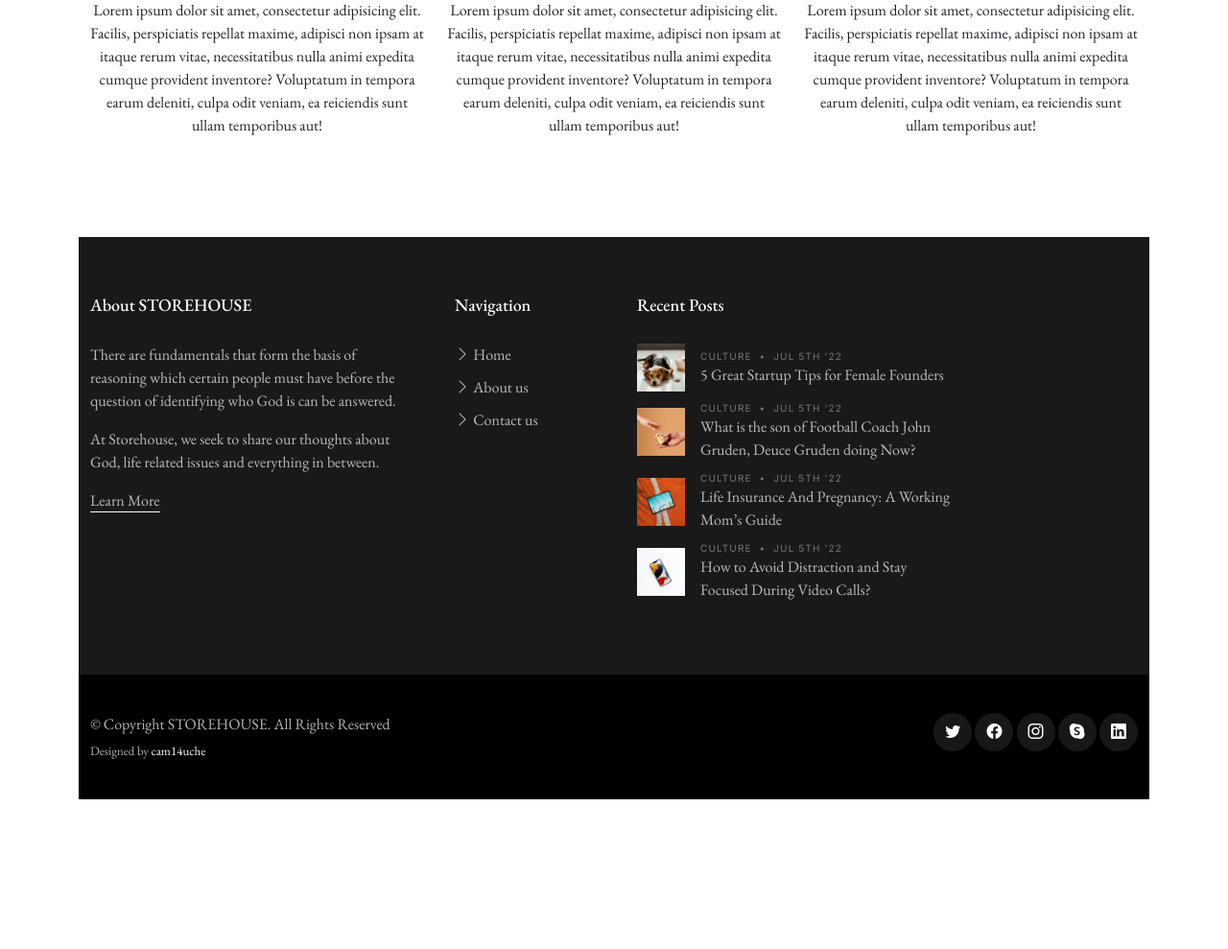
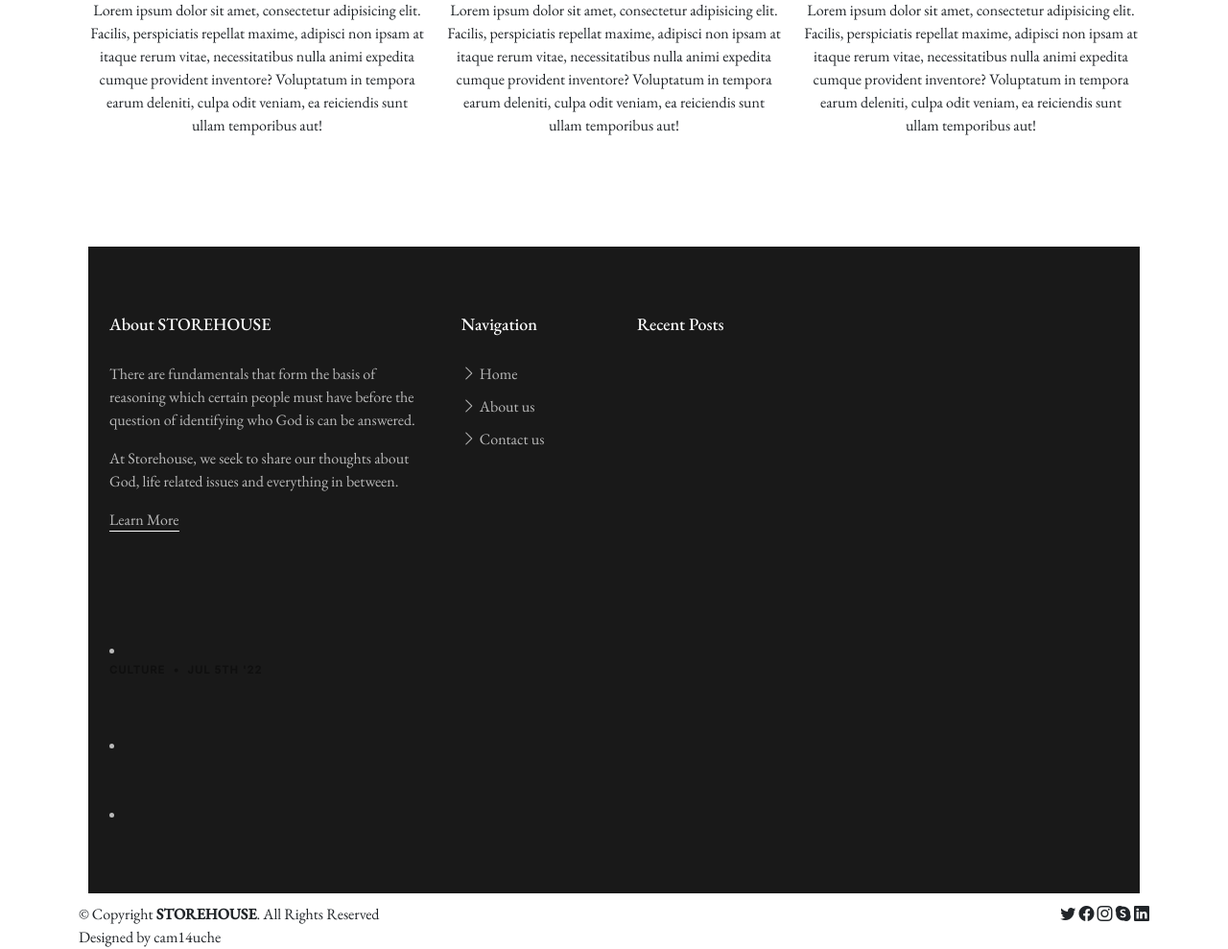
Before and after one commit to cam14uche2/Storehouse1, a Django app: page /about in a window 1280 px wide. Shown: the part 1893-2882 px from the top of the page at 96% size. Before the commit the page ends 2726 px from the top, so only its background shows below. Run offline with Django 4.2, Linux system fonts and the light colour scheme; parts of the project's set-up code (start-up, migrations or seed data) failed here and were passed over; some libraries are stand-ins or nearby versions; some web fonts are replaced.

Commit message:
final updating

```diff
--- a/Direction/Direction/__init__.py
+++ b/Direction/Direction/__init__.py
@@ -0,0 +1,3 @@
+import os
+import sys
+sys.path.insert(1, os.getcwd())
--- a/Direction/Direction/settings.py
+++ b/Direction/Direction/settings.py
@@ -124,7 +124,7 @@
 
 # Static files (CSS, JavaScript, Images)
 # https://docs.djangoproject.com/en/4.1/howto/static-files/
-
+STATIC_ROOT = os.path.join(BASE_DIR, 'staticfiles')
 STATIC_URL = 'static/'
 MEDIA_URL = '/media/'
 
--- a/Direction/Storehouse/templates/base.html
+++ b/Direction/Storehouse/templates/base.html
@@ -140,41 +140,31 @@
             <ul class="footer-links footer-blog-entry list-unstyled">
               <li>
                 <a href="{% url 'home' %}" class="d-flex align-items-center">
-                  <img src="{% static 'Storehouse/assets/img/post-sq-1.jpg' %}" alt="" class="img-fluid me-3">
-                  <div>
-                    <div class="post-meta d-block"><span class="date">Culture</span> <span class="mx-1">&bullet;</span> <span>Jul 5th '22</span></div>
-                    <span>5 Great Startup Tips for Female Founders</span>
+
+
+
                   </div>
                 </a>
               </li>
 
               <li>
                 <a href="{% url 'home' %}" class="d-flex align-items-center">
-                  <img src="{% static 'Storehouse/assets/img/post-sq-2.jpg' %}" alt="" class="img-fluid me-3">
-                  <div>
+
                     <div class="post-meta d-block"><span class="date">Culture</span> <span class="mx-1">&bullet;</span> <span>Jul 5th '22</span></div>
-                    <span>What is the son of Football Coach John Gruden, Deuce Gruden doing Now?</span>
-                  </div>
+
                 </a>
               </li>
 
               <li>
                 <a href="{% url 'home' %}" class="d-flex align-items-center">
-                  <img src="{% static 'Storehouse/assets/img/post-sq-3.jpg' %}" alt="" class="img-fluid me-3">
-                  <div>
-                    <div class="post-meta d-block"><span class="date">Culture</span> <span class="mx-1">&bullet;</span> <span>Jul 5th '22</span></div>
-                    <span>Life Insurance And Pregnancy: A Working Mom’s Guide</span>
-                  </div>
+
                 </a>
               </li>
 
               <li>
                 <a href="{% url 'home' %}" class="d-flex align-items-center">
-                  <img src="{% static 'Storehouse/assets/img/post-sq-4.jpg' %}" alt="" class="img-fluid me-3">
-                  <div>
-                    <div class="post-meta d-block"><span class="date">Culture</span> <span class="mx-1">&bullet;</span> <span>Jul 5th '22</span></div>
-                    <span>How to Avoid Distraction and Stay Focused During Video Calls?</span>
-                  </div>
+
+
                 </a>
               </li>
 
--- a/Direction/static/Storehouse/assets/css/main.css
+++ b/Direction/static/Storehouse/assets/css/main.css
@@ -1144,10 +1144,12 @@
   background: rgba(var(--color-black-rgb), 0.9);
   font-size: 16px;
   color: rgba(var(--color-white-rgb), 0.7);
+  margin:10px;
 }
 
 .footer .footer-content {
   padding: 60px 0;
+  margin: 10px;
 }
 
 .footer a.footer-link-more {
```
Also changed, not shown: Direction/Storehouse/templates/delete_post.html (+20 -26 lines).
